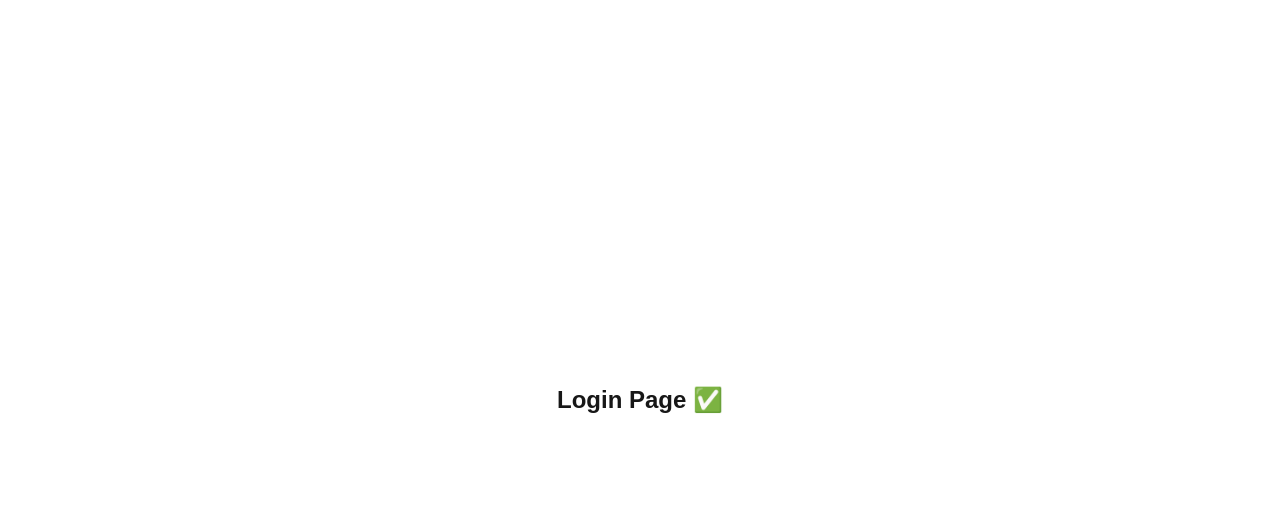
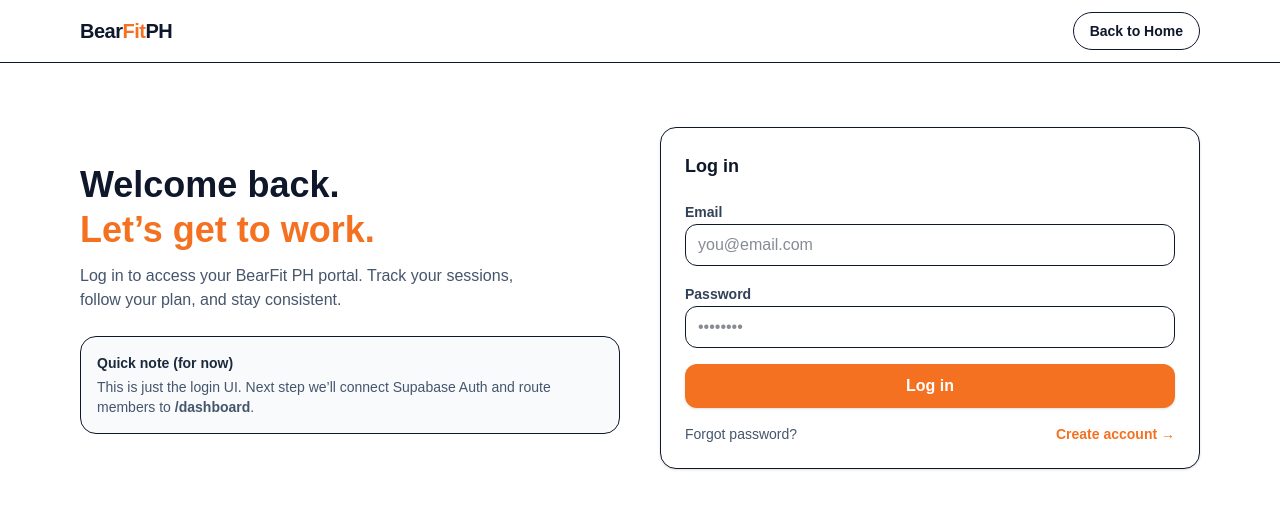
Before and after one commit to juancelot-plusultra/nextjs-boilerplate, a Next.js app: page /login in a window 1280 px wide. Shown: the top 508 px of the page. Built offline with nearby package versions, Linux system fonts and the light colour scheme.

Commit message:
Login UI

```diff
--- a/app/login/page.tsx
+++ b/app/login/page.tsx
@@ -1,7 +1,126 @@
+// app/login/page.tsx
+"use client";
+
+import { useState } from "react";
+import Link from "next/link";
+
 export default function LoginPage() {
+  const [email, setEmail] = useState("");
+  const [password, setPassword] = useState("");
+  const [loading, setLoading] = useState(false);
+
+  function onSubmit(e: React.FormEvent) {
+    e.preventDefault();
+    setLoading(true);
+
+    // For now: UI only (Supabase next step)
+    setTimeout(() => {
+      setLoading(false);
+      alert("Login UI working ✅ (Supabase next)");
+    }, 600);
+  }
+
   return (
-    <main className="min-h-screen flex items-center justify-center">
-      <h1 className="text-2xl font-bold">Login Page ✅</h1>
-    </main>
+    <div className="min-h-screen bg-white text-slate-900">
+      {/* Top bar */}
+      <header className="border-b bg-white/80 backdrop-blur">
+        <div className="mx-auto flex max-w-6xl items-center justify-between px-4 py-3">
+          <Link href="/" className="text-xl font-extrabold tracking-tight">
+            Bear<span className="text-[#f37120]">Fit</span>PH
+          </Link>
+
+          <Link
+            href="/"
+            className="rounded-full border px-4 py-2 text-sm font-semibold hover:bg-slate-50"
+          >
+            Back to Home
+          </Link>
+        </div>
+      </header>
+
+      {/* Content */}
+      <main className="mx-auto grid max-w-6xl items-center gap-10 px-4 py-10 md:grid-cols-2 md:py-16">
+        {/* Left */}
+        <div>
+          <h1 className="text-3xl font-extrabold leading-tight md:text-4xl">
+            Welcome back.
+            <br />
+            <span className="text-[#f37120]">Let’s get to work.</span>
+          </h1>
+
+          <p className="mt-3 max-w-md text-slate-600">
+            Log in to access your BearFit PH portal. Track your sessions, follow
+            your plan, and stay consistent.
+          </p>
+
+          <div className="mt-6 rounded-2xl border bg-slate-50 p-4">
+            <p className="text-sm font-semibold text-slate-800">
+              Quick note (for now)
+            </p>
+            <p className="mt-1 text-sm text-slate-600">
+              This is just the login UI. Next step we’ll connect Supabase Auth
+              and route members to <span className="font-semibold">/dashboard</span>.
+            </p>
+          </div>
+        </div>
+
+        {/* Right (Form) */}
+        <div className="rounded-2xl border bg-white p-6 shadow-sm">
+          <h2 className="text-lg font-bold">Log in</h2>
+
+          <form className="mt-5 space-y-4" onSubmit={onSubmit}>
+            <div className="space-y-2">
+              <label className="text-sm font-semibold text-slate-700">
+                Email
+              </label>
+              <input
+                type="email"
+                required
+                value={email}
+                onChange={(e) => setEmail(e.target.value)}
+                placeholder="you@email.com"
+                className="w-full rounded-xl border px-3 py-2 outline-none ring-[#f37120]/30 focus:ring-4"
+              />
+            </div>
+
+            <div className="space-y-2">
+              <label className="text-sm font-semibold text-slate-700">
+                Password
+              </label>
+              <input
+                type="password"
+                required
+                value={password}
+                onChange={(e) => setPassword(e.target.value)}
+                placeholder="••••••••"
+                className="w-full rounded-xl border px-3 py-2 outline-none ring-[#f37120]/30 focus:ring-4"
+              />
+            </div>
+
+            <button
+              type="submit"
+              disabled={loading}
+              className="w-full rounded-xl bg-[#f37120] px-4 py-2.5 font-semibold text-white shadow-sm hover:opacity-95 disabled:opacity-60"
+            >
+              {loading ? "Signing in..." : "Log in"}
+            </button>
+
+            <div className="flex items-center justify-between text-sm">
+              <button
+                type="button"
+                className="text-slate-600 hover:text-slate-900"
+                onClick={() => alert("We’ll add reset password with Supabase ✅")}
+              >
+                Forgot password?
+              </button>
+
+              <Link className="font-semibold text-[#f37120]" href="/auth">
+                Create account →
+              </Link>
+            </div>
+          </form>
+        </div>
+      </main>
+    </div>
   );
 }
```
